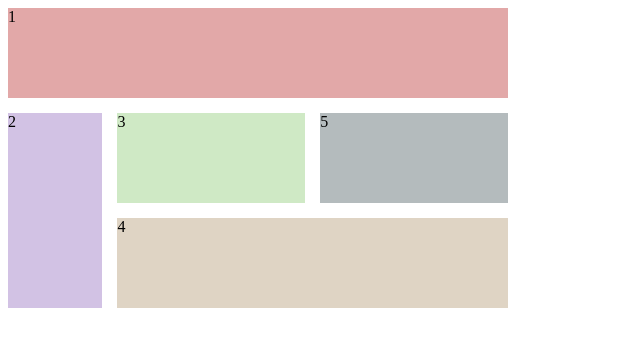
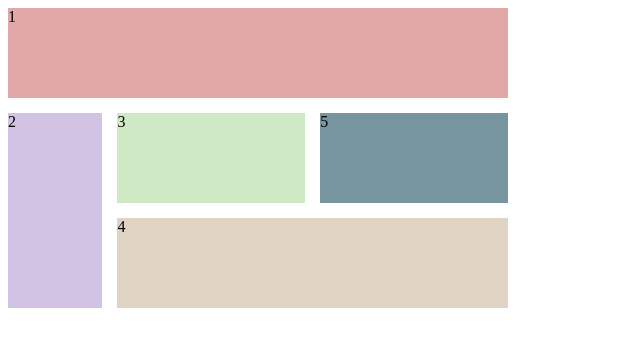
Before and after one commit to Nayan-kr-Bera/Day5-grid, a plain HTML site: page index.html in a window 1280 px wide. Shown: the whole page, without its empty margins (0-640 px from the left). Drawn offline with Linux system fonts and the light colour scheme.

Commit message:
item5 color change

```diff
--- a/style.css
+++ b/style.css
@@ -40,5 +40,5 @@ div{
     grid-column: 4/6;
     /* border: 1px solid red; */
     grid-row: 2/3;
-    background-color:rgb(180, 187, 189);
+    background-color:rgb(118, 149, 158);
 }
```
